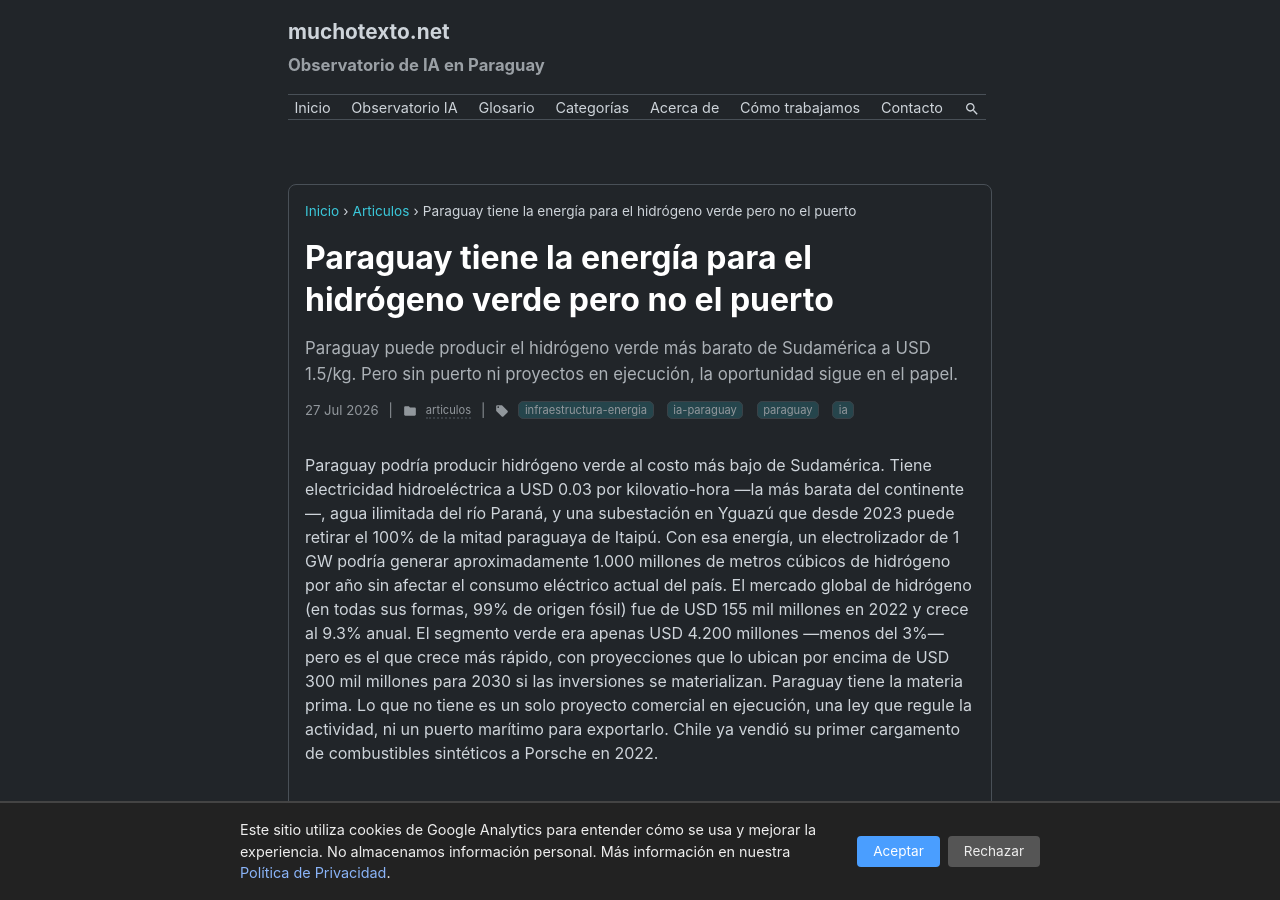
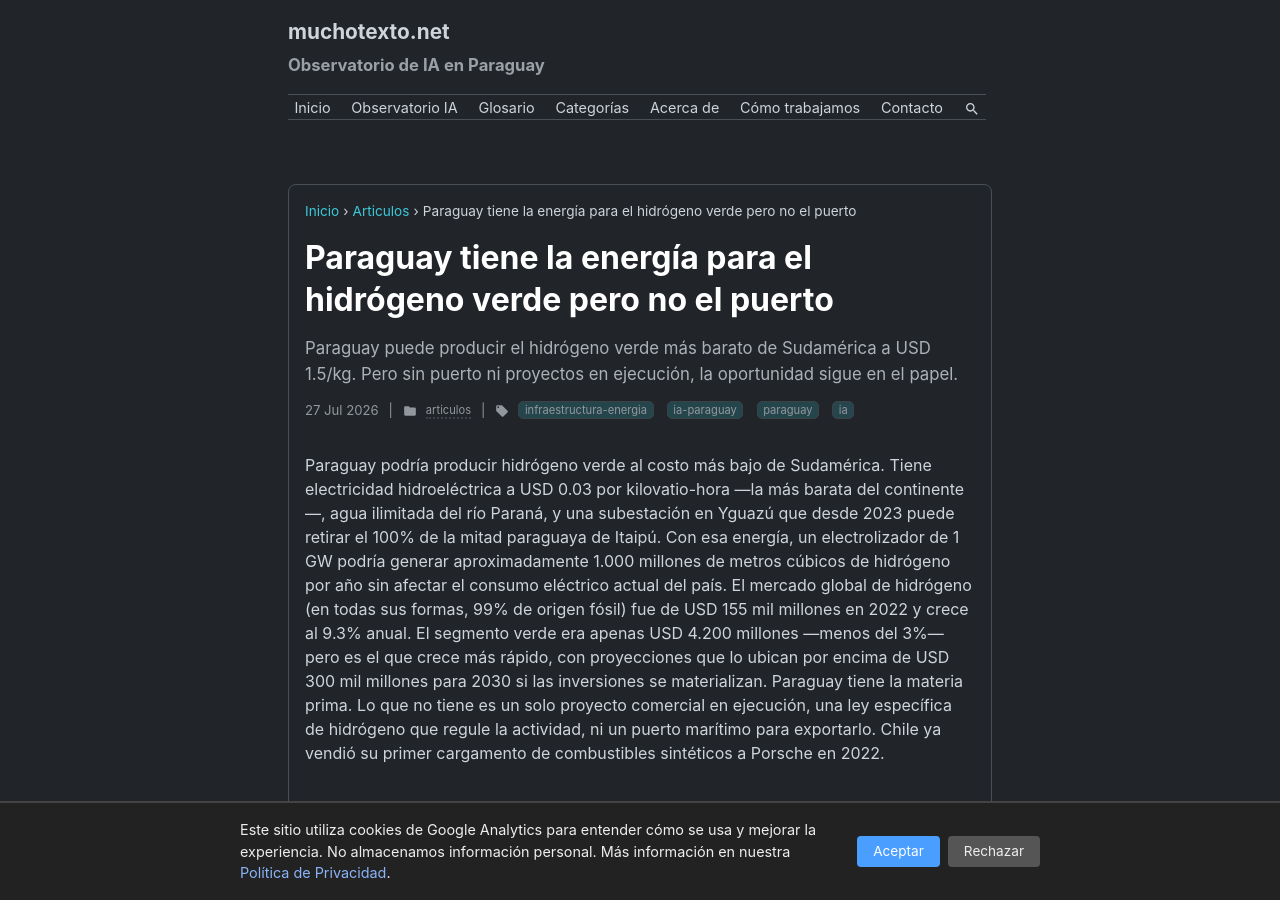
Before and after one commit to miravosqueinteresante/muchotexto.net, a Jekyll site: the page built from _posts/2026-07-27-hidrogeno-verde-paraguay.md, in a window 1280 px wide and 900 px high. Built offline with Jekyll 4.4.1, drawn with Linux system fonts in a browser that asks for light colours.

Commit message:
fix: nuance - 'ley que regule' -> 'ley especifica de hidrogeno que regule' (existen leyes de renovables adyacentes)

```diff
--- a/_posts/2026-07-27-hidrogeno-verde-paraguay.md
+++ b/_posts/2026-07-27-hidrogeno-verde-paraguay.md
@@ -8,7 +8,7 @@ tags: infraestructura-energia ia-paraguay paraguay ia
 description: "Paraguay puede producir el hidrógeno verde más barato de Sudamérica a USD 1.5/kg. Pero sin puerto ni proyectos en ejecución, la oportunidad sigue en el papel."
 ---
 
-Paraguay podría producir hidrógeno verde al costo más bajo de Sudamérica. Tiene electricidad hidroeléctrica a USD 0.03 por kilovatio-hora —la más barata del continente—, agua ilimitada del río Paraná, y una subestación en Yguazú que desde 2023 puede retirar el 100% de la mitad paraguaya de Itaipú. Con esa energía, un electrolizador de 1 GW podría generar aproximadamente 1.000 millones de metros cúbicos de hidrógeno por año sin afectar el consumo eléctrico actual del país. El mercado global de hidrógeno (en todas sus formas, 99% de origen fósil) fue de USD 155 mil millones en 2022 y crece al 9.3% anual. El segmento verde era apenas USD 4.200 millones —menos del 3%— pero es el que crece más rápido, con proyecciones que lo ubican por encima de USD 300 mil millones para 2030 si las inversiones se materializan. Paraguay tiene la materia prima. Lo que no tiene es un solo proyecto comercial en ejecución, una ley que regule la actividad, ni un puerto marítimo para exportarlo. Chile ya vendió su primer cargamento de combustibles sintéticos a Porsche en 2022.
+Paraguay podría producir hidrógeno verde al costo más bajo de Sudamérica. Tiene electricidad hidroeléctrica a USD 0.03 por kilovatio-hora —la más barata del continente—, agua ilimitada del río Paraná, y una subestación en Yguazú que desde 2023 puede retirar el 100% de la mitad paraguaya de Itaipú. Con esa energía, un electrolizador de 1 GW podría generar aproximadamente 1.000 millones de metros cúbicos de hidrógeno por año sin afectar el consumo eléctrico actual del país. El mercado global de hidrógeno (en todas sus formas, 99% de origen fósil) fue de USD 155 mil millones en 2022 y crece al 9.3% anual. El segmento verde era apenas USD 4.200 millones —menos del 3%— pero es el que crece más rápido, con proyecciones que lo ubican por encima de USD 300 mil millones para 2030 si las inversiones se materializan. Paraguay tiene la materia prima. Lo que no tiene es un solo proyecto comercial en ejecución, una ley específica de hidrógeno que regule la actividad, ni un puerto marítimo para exportarlo. Chile ya vendió su primer cargamento de combustibles sintéticos a Porsche en 2022.
 
 ## La energía sobra. Los proyectos, no.
 
```
